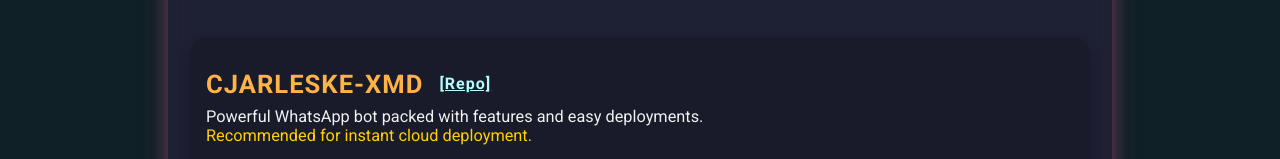
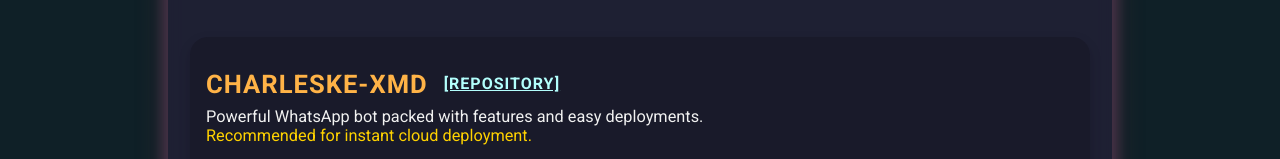
Before and after one commit to Charleskenya1/Contacts, a plain HTML site: page index.html in a window 1280 px wide. Shown: the part 407-566 px from the top of the page. Drawn offline with Linux system fonts and the light colour scheme.

Commit message:
Update index.html

```diff
--- a/index.html
+++ b/index.html
@@ -221,7 +221,7 @@
 
   <!-- CHARLESKE-XMD Section -->
   <div class="bot-section">
-    <div class="bot-title">CJARLESKE-XMD <a class="repo-link" href="https://github.com/Charleskenya1/CHARLESKE-XMD" target="_blank">[Repo]</a></div>
+    <div class="bot-title">CHARLESKE-XMD <a class="repo-link" href="https://github.com/Charleskenya1/CHARLESKE-XMD" target="_blank">[REPOSITORY]</a></div>
     <div class="bot-desc">
       Powerful WhatsApp bot packed with features and easy deployments. <br>
       <span style="color:#ffd200;">Recommended for instant cloud deployment.</span>
```
